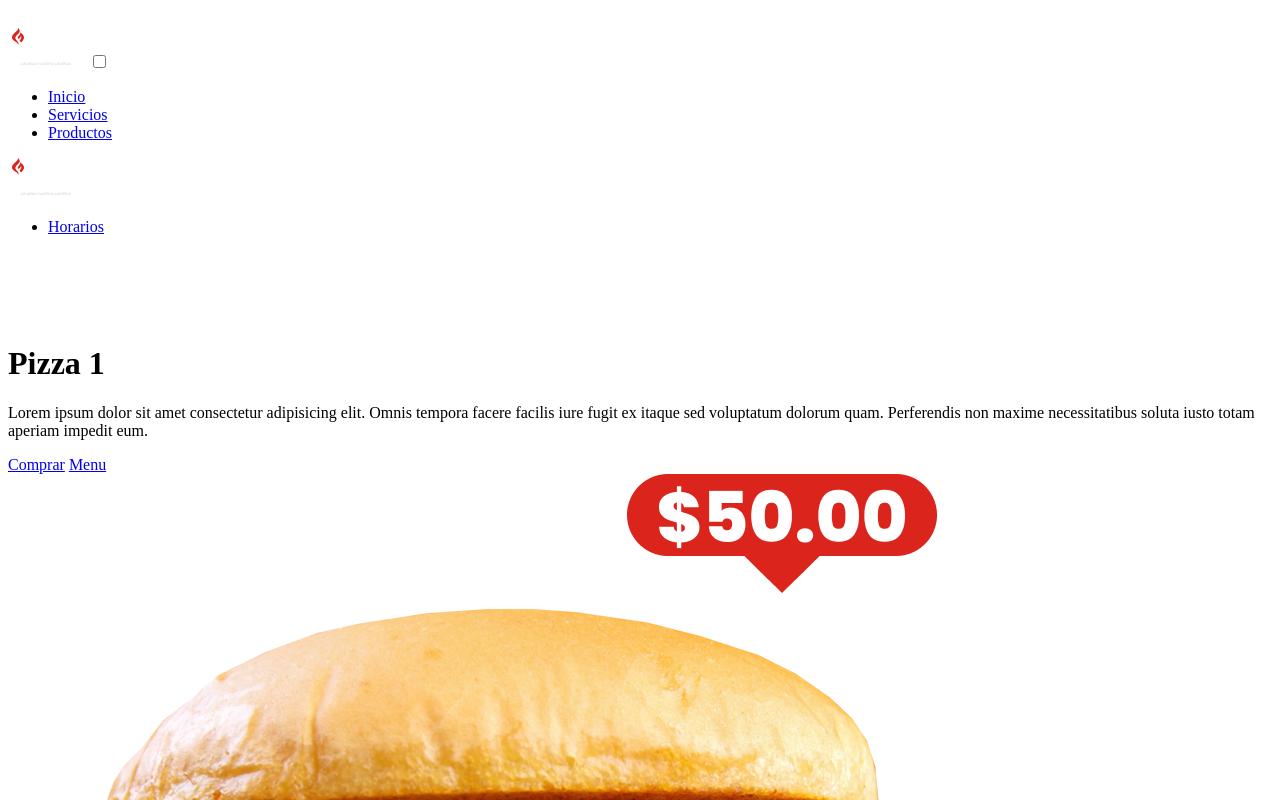
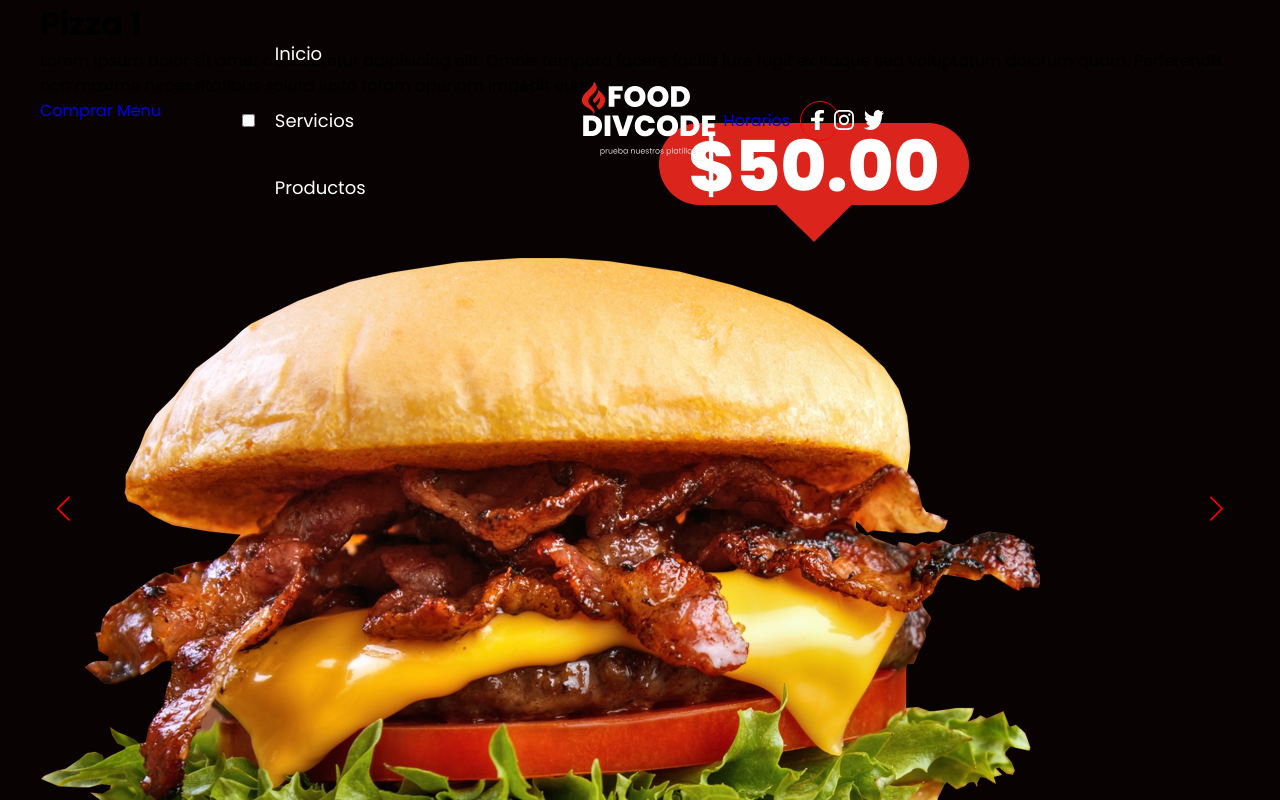
Before and after one commit to Allan08Tec/PizzaWeb, a plain HTML site: page index.html in a window 1280 px wide. Shown: the top 800 px of the page. Drawn offline with nearby package versions, Linux system fonts and the light colour scheme; a script that the page names is missing.

Commit message:
Styling part of the page

```diff
--- a/index.html
+++ b/index.html
@@ -12,14 +12,14 @@
 <body>
     <header>
 
-        <div class="Menu container">
+        <div class="menu container">
             <img class="logo-1" src="assets/logo.svg" alt="">
             <input type="checkbox" id="Menu">
-            <label for="Menu" class="Menu-icon">
+            <label for="menu" class="menu-icon">
                 <img src="assets/menu.png" class="menuIcon" alt="">
             </label>
 
-            <nav class="navbar ">
+            <nav class="navbar">
                 <div class="menu-1">
                     <ul>
                         <li><a href="#">Inicio</a></li>
@@ -33,7 +33,7 @@
                 <ul>
                     <li><a href="#">Horarios</a></li>
                 </ul>
-                <div class="Social">
+                <div class="social">
                     <a class="Facebook">
                         <div class="Facebook-icon">
                             <img src="assets/s1.svg" alt="">
--- a/styles.css
+++ b/styles.css
@@ -0,0 +1,151 @@
+
+@import url('https://fonts.googleapis.com/css2?family=Poppins:ital,wght@0,100;0,200;0,300;0,400;0,500;0,600;0,700;0,800;0,900;1,100;1,200;1,300;1,400;1,500;1,600;1,700;1,800;1,900&display=swap');
+
+
+* {
+    margin: 0;
+    padding: 0;
+    box-sizing: border-box;
+    text-decoration: none;
+    list-style: none;
+}
+
+body {
+    font-family: 'Poppins', sans-serif;
+    background-color: #080202;
+}
+
+.container {
+    max-width: 1200px;
+    margin: 0 auto;
+    overflow: hidden;
+}
+
+.swiper-button-next,.swiper-button-prev {
+    color: red;
+}
+
+.swiper-button-next::after, .swiper-button-prev::after {
+    font-size: 25px;
+    color: red;
+
+}
+
+.swiper-pagination-bullet {
+    background-color: white;
+    opacity: 1;
+
+}
+
+.swiper-pagination-bullet-active {
+    background-color: red;
+
+}
+
+.menu {
+    position: absolute;
+    display: flex;
+    justify-content: center;
+    top: 20px;
+    left: 0;
+    right: 0;
+    z-index: 1000;
+}
+
+.navbar {
+    display: flex;
+}
+
+.menu-1{
+    margin-right: 188px;
+}
+
+.menu-2{
+    margin-right: 188px;
+    display: flex;
+    align-items: center;
+}
+
+.logo-1{
+    width: 0px;
+}
+
+.logo-2{
+    width: 150px;
+}
+
+.socials {
+    display: flex;
+
+}
+
+.social{
+    display: flex;
+    margin: 0 10px;
+    height: 40px;
+    width: 40px;
+    border-radius: 50%;
+    border: 1px solid red;
+}
+
+.social :hover
+{
+    background-color: red;
+}
+
+.social img {
+    margin: 8px 0 0 10px;
+}
+
+.menu .navbar ul li a {
+    position: relative;
+    float: left;
+}
+
+.menu .navbar ul li a {
+    color: white;
+    font-size: 18px;
+    padding: 20px ;
+    display: block;
+}
+
+.menu .navbar ul li a:hover {
+    color: red;
+
+}
+
+#menu{
+    display: none;
+}
+
+.menu-icon {
+    width: 25px;
+}
+
+.menu label {
+    display: none;
+    cursor: pointer;
+}
+
+.header-content {
+   margin-top: 200px;
+   padding-bottom: 50px;
+}
+
+.slider {
+    display: flex;
+    align-items: center;
+
+}
+
+.slidier-Content {
+    width: 50%;
+    margin-left: 50px;
+}
+
+.slidier-text h1{
+    font-size: 70px;
+    color: white;
+    text-transform: uppercase;
+    font-weight: 800;
+}
```
